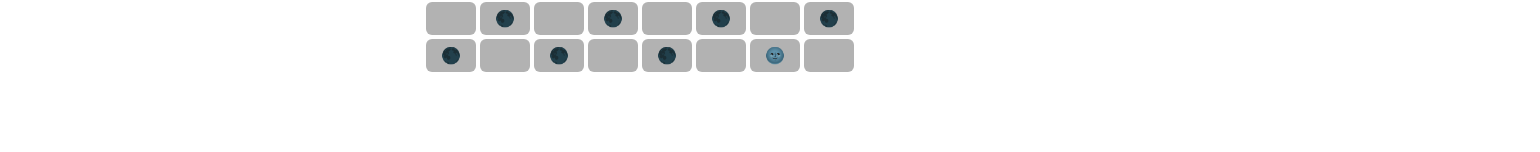
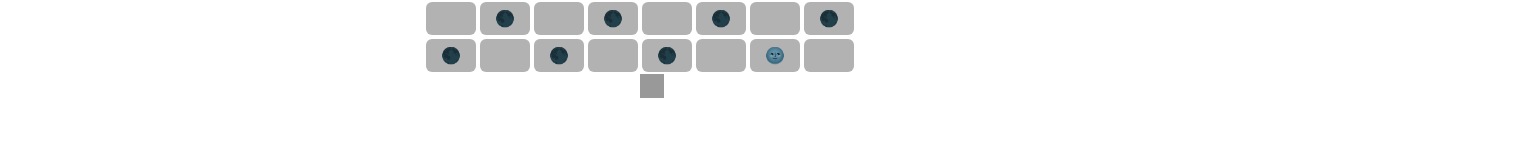
Before and after one commit to Sadnessa/checkers, a Vue app: page / in a window 1280 px wide. Shown: the part 1332-1484 px from the top of the page, 1540 px wide, since content can reach past the window. Built offline with nearby package versions, Linux system fonts and the light colour scheme.

Commit message:
Added indicator for checkers skins preview

```diff
--- a/src/components/ChSkins.vue
+++ b/src/components/ChSkins.vue
@@ -18,6 +18,11 @@
         :whiteQueen="currentSkin.whiteQueen"
         :blackQueen="currentSkin.blackQueen"
       ></ChSkinsDemo>
+    </div>
+    <div class="indicators">
+      <div class="buttons">
+        <div class="button button--small"></div>
+      </div>
     </div>
   </div>
 </template>
@@ -72,15 +77,15 @@ export default {
 
   methods: {
     nextSkin() {
-      if(this.currentSkinIndex >= this.skins.length-1) {
-        return
+      if (this.currentSkinIndex >= this.skins.length - 1) {
+        return;
       }
       this.currentSkinIndex += 1;
     },
 
     prevSkin() {
-      if(this.currentSkinIndex == 0) {
-        return
+      if (this.currentSkinIndex == 0) {
+        return;
       }
       this.currentSkinIndex -= 1;
     },
@@ -125,7 +130,7 @@ export default {
 
       &:hover {
         background: rgba(100, 100, 100, 0.5);
-      color: rgb(77, 77, 77);
+        color: rgb(77, 77, 77);
       }
 
       &--left {
@@ -139,6 +144,12 @@ export default {
         right: 120px;
         transform: translateY(80%);
       }
+
+      &--small {
+        border-radius: unset;
+        height: 24px;
+      width: 24px;
+      }
     }
   }
 }
```
